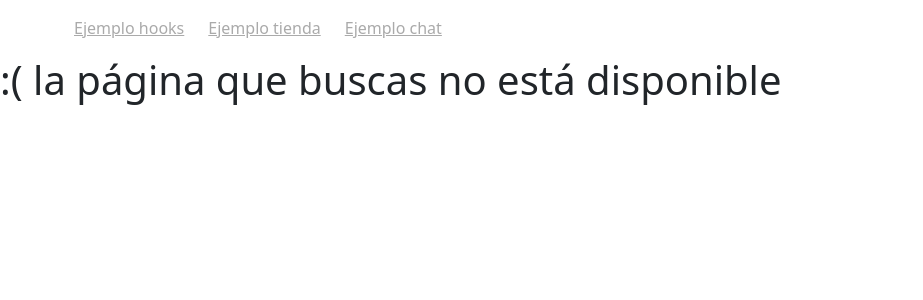
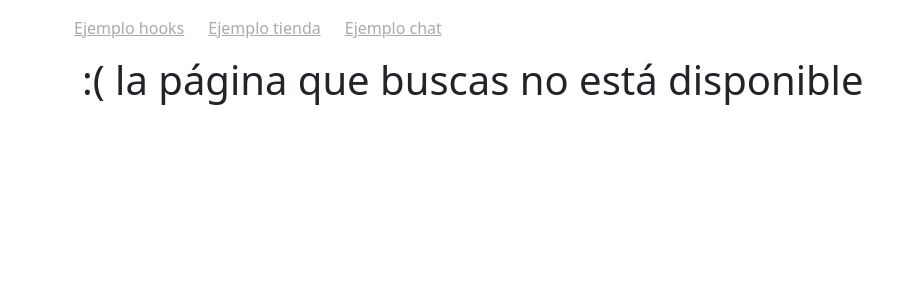
Before and after one commit to sebsegoso/G11-ayudantia-m6-7, a Vue app: page /error in a window 1280 px wide. Shown: the top 300 px of the page, without its empty margins (0-923 px from the left). Built offline with nearby package versions, Linux system fonts and the light colour scheme.

Commit message:
go oculto

```diff
--- a/src/App.vue
+++ b/src/App.vue
@@ -9,6 +9,10 @@ export default {
 </script>
 
 <template>
+  <!-- <div class="container">
+    <button @click="$router.go(-1)">atrás</button>
+    <button @click="$router.go(1)">adelante</button>
+  </div> -->
   <nav class="py-3 px-1 container d-flex gap-4">
     <RouterLink :to="{ name: 'hooks' }">Ejemplo hooks</RouterLink>
     <RouterLink :to="{ name: 'products' }">Ejemplo tienda</RouterLink>
--- a/src/router/index.js
+++ b/src/router/index.js
@@ -8,7 +8,7 @@ const router = createRouter({
       path: '/',
       name: 'home',
       component: HomeView,
-      redirect: { name: 'products' }
+      redirect: { name: 'chat' }
     },
     {
       path: '/hooks',
--- a/src/views/ErrorView.vue
+++ b/src/views/ErrorView.vue
@@ -1,5 +1,5 @@
 <template>
-  <h1>:( la página que buscas no está disponible</h1>
+  <h1 class="container">:( la página que buscas no está disponible</h1>
 </template>
 
 <script>
--- a/src/views/HomeView.vue
+++ b/src/views/HomeView.vue
@@ -2,5 +2,5 @@
 </script>
 
 <template>
-  <main>Este home no se ve jeje</main>
+  <main class="container">Este home no se ve jeje</main>
 </template>
```
